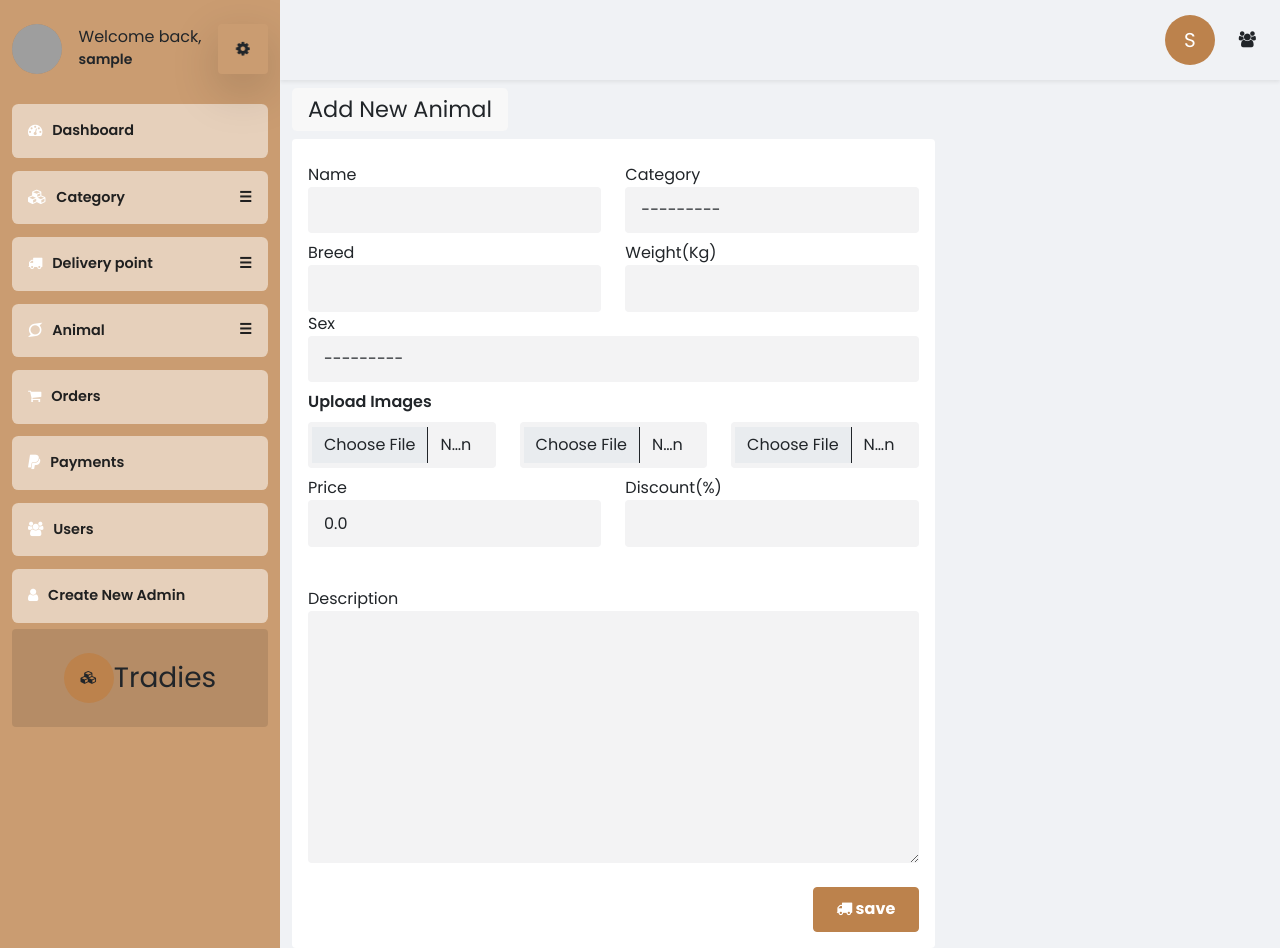
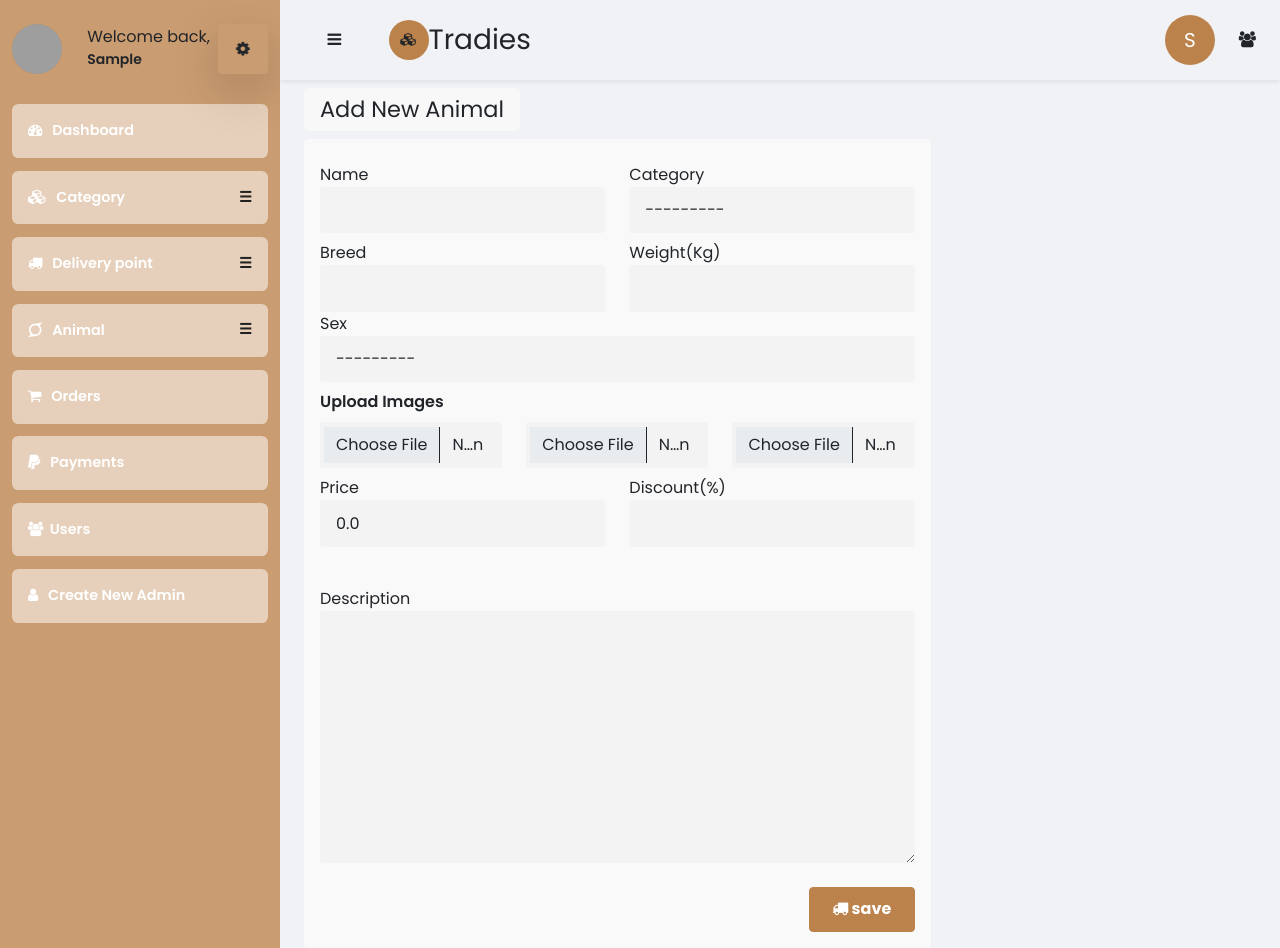
Before and after one commit to Teedari/animal-ecommerce-backend, a Django app: page /animal/add in a window 1280 px wide. Run offline with Django 4.2, Linux system fonts and the light colour scheme; the visitor is signed in with stand-in values (Sample User, id 1); data that the repository does not hold is empty; parts of the project's set-up code (start-up, migrations or seed data) failed here and were passed over; some libraries are stand-ins or nearby versions; grey boxes are pictures that could not be loaded.

Commit message:
customized dashboard

```diff
--- a/dashboard/templates/dashboard/base.html
+++ b/dashboard/templates/dashboard/base.html
@@ -12,13 +12,21 @@
 
     <!-- MAIN CONTENT -->
     <main id="layout-main" class="layout-main">
-      <section class="layout-header shadow-sm d-flex justify-content-end align-items-center px-4" id="layout-header">
-        <a class="avatar text-white text-decoration-none" href="#">
-          <h5 class="">{{user | short_name}}</h5>
-        </a>
-        <a data-bs-toggle="modal"data-bs-target='#signOutModal'  class="text-dark text-decoration-none ms-4"><i class="fa fa-users"></i> </a>
+      <section class="layout-header shadow-sm d-flex justify-content-between align-items-center px-4" id="layout-header">
+        <div class="d-flex gap-4">
+          <button id="layout-toggler" data-td-target="#layout-sidebar" class="btn btn-default mr-4" onclick="">
+            <i class="fa fa-navicon"></i>
+          </button>
+          {% include "components/logo_component.html" with size='S' %}
+        </div>
+        <div class="d-flex align-items-center">
+          <a class="avatar text-white text-decoration-none" href="#">
+            <h5 class="">{{user | short_name}}</h5>
+          </a>
+          <a data-bs-toggle="modal"data-bs-target='#signOutModal'  class="text-dark text-decoration-none ms-4"><i class="fa fa-users"></i> </a>
+        </div>
       </section>
-      <section class="container">
+      <section class="px-4">
         {% if messages %}
         <svg xmlns="http://www.w3.org/2000/svg" style="display: none;">
           <symbol id="check-circle-fill" fill="currentColor" viewBox="0 0 16 16">
@@ -80,6 +88,17 @@
 {% endblock Content %}
 
 {% block InternalScript %}
+<script>
+  $(document).ready(function(){
+    const sidebar_toggle_handler = function(){
+      const target = $(this).data('td-target')
+      const layout = $('#layout')
+      layout.toggleClass('sidebar-toggle')
+    }
+    $('#layout-toggler').click(sidebar_toggle_handler)
+
+  })
+</script>
 
 {% block DashboardScript %}
 
--- a/dashboard/templates/dashboard/inc/sidebar.html
+++ b/dashboard/templates/dashboard/inc/sidebar.html
@@ -7,21 +7,23 @@
           alt=""
         />
       </div>
-      <div class="">
-        <h6>Welcome back,</h6>
-        <small><strong>{{user}}</strong></small>
-      </div>
-      <button
+      <div class="profile d-flex align-items-center gap-2">
+        <div class="">
+          <h6>Welcome back,</h6>
+          <small class="text-capitalize"><strong>{{user}}</strong></small>
+        </div>
+        <button
         class="btn btn-default shadow-lg avatar d-flex align-items-center justify-content-center"
-      >
+        >
         <i class="fa fa-gear animate-spin"></i>
       </button>
+      </div>
     </div>
   </div>
   <div class="container">
     <section class="menu">
       <a href="{% url 'dashboard:homepage' %}" class="menu-item menu-title">
-        <i class="fa fa-dashboard"></i> Dashboard
+        <i class="fa fa-dashboard"></i><span class="menu-text"> Dashboard</span>
       </a>
       <div class="menu-sub">
         <button
@@ -30,7 +32,7 @@
           data-bs-toggle="collapse"
           data-bs-target="#menu-category"
         >
-          <i class="fa fa-cubes"></i> Category
+          <i class="fa fa-cubes"></i> <span class="menu-text">Category</span>
         </button>
         <div id="menu-category" class="collapse menu-sub-items">
           <a href="{% url 'dashboard:category_add' %}" class="menu-item"
@@ -48,7 +50,7 @@
           data-bs-toggle="collapse"
           data-bs-target="#menu-delivery_point"
         >
-          <i class="fa fa-truck"></i> Delivery point
+          <i class="fa fa-truck"></i> <span class="menu-text">Delivery point</span>
         </button>
         <div id="menu-delivery_point" class="collapse menu-sub-items">
           <a href="{% url 'dashboard:delivery_point_add' %}" class="menu-item"
@@ -66,7 +68,7 @@
           data-bs-toggle="collapse"
           data-bs-target="#menu-animal"
         >
-          <i class="fa fa-superpowers"></i> Animal
+          <i class="fa fa-superpowers"></i><span class="menu-text"> Animal</span>
         </button>
         <div id="menu-animal" class="collapse menu-sub-items">
           <a href="{% url 'dashboard:animal_add' %}" class="menu-item"
@@ -76,22 +78,19 @@
         </div>
       </div>
       <a href="{% url 'dashboard:order_list' %}" class="menu-item menu-title"
-        ><i class="fa fa-shopping-cart"></i> Orders</a
+        ><i class="fa fa-shopping-cart"></i><span class="menu-text"> Orders</span></a
       >
       <a href="{% url 'dashboard:payment_list' %}" class="menu-item menu-title"
-        ><i class="fa fa-paypal"></i> Payments</a
+        ><i class="fa fa-paypal"></i><span class="menu-text"> Payments</span></a
       >
       <a href="{% url 'dashboard:user_list' %}" class="menu-item menu-title"
-        ><i class="fa fa-users"></i> Users</a
+        ><i class="fa fa-users"></i><span class="menu-text">Users</span></a
       >
       <a
         href="{% url 'dashboard:user_create_admin' %}"
         class="menu-item menu-title"
-        ><i class="fa fa-user"></i> Create New Admin</a
+        ><i class="fa fa-user"></i><span class="menu-text"> Create New Admin</span></a
       >
     </section>
-    <div class="py-4 rounded" style="background: rgba(0, 0, 0, 0.1)">
-      {% include "components/logo_component.html" %}
-    </div>
   </div>
 </aside>
--- a/static/sass/main.scss
+++ b/static/sass/main.scss
@@ -1,56 +1,81 @@
 // Fonts
-@import url('https://fonts.googleapis.com/css2?family=Niconne&family=Poppins:wght@400;600;700&display=swap');
+@import url("https://fonts.googleapis.com/css2?family=Niconne&family=Poppins:wght@400;600;700&display=swap");
 
 $primary: #bc824c;
-$primary-100: lighten($color: $primary, $amount: 10);
-$primary-200: lighten($color: $primary, $amount: 20);
-$primary-300: lighten($color: $primary, $amount: 30);
-$primary-400: lighten($color: $primary, $amount: 40);
-$primary-500: lighten($color: $primary, $amount: 50);
+$primary-100: lighten(
+  $color: $primary,
+  $amount: 10,
+);
+$primary-200: lighten(
+  $color: $primary,
+  $amount: 20,
+);
+$primary-300: lighten(
+  $color: $primary,
+  $amount: 30,
+);
+$primary-400: lighten(
+  $color: $primary,
+  $amount: 40,
+);
+$primary-500: lighten(
+  $color: $primary,
+  $amount: 50,
+);
 $secondary: #f6ae54;
 $accent: #f6e3c5;
 
 $bg-main-color: #f0f2f5;
+$bg-main-color-200: lighten(
+  $color: $bg-main-color,
+  $amount: 80,
+);
 
-html, body{
-  font-family: 'Poppins', 'sans-serif' !important;
+html,
+body {
+  font-family: "Poppins", "sans-serif" !important;
 }
-strong{
+strong {
   font-weight: 600 !important;
 }
 
-h1, h2, h3, h4, h5, h6{
+h1,
+h2,
+h3,
+h4,
+h5,
+h6 {
   margin-bottom: 0 !important;
 }
-a{
+a {
   color: inherit !important;
 }
 
-.heading{
+.heading {
   background: #f8f8f8;
   display: inline-block;
   padding: 1rem;
   font-size: 1.4rem !important;
 }
 
-.heading-404{
+.heading-404 {
   font-size: 7rem;
   text-shadow: 2px 4px $primary-300;
   animation: disco 300ms linear infinite;
   @keyframes disco {
-    40%{
+    40% {
       text-shadow: 2px 4px $primary;
     }
-    60%{
+    60% {
       text-shadow: 2px 4px $primary-100;
     }
-    100%{
+    100% {
       text-shadow: 2px 4px $primary-500;
     }
   }
 }
 
-.avatar{
+.avatar {
   width: 50px;
   height: 50px;
   background: $primary;
@@ -61,7 +86,12 @@ a{
   overflow: hidden;
   position: relative;
 
-  img{
+  &.sm {
+    width: 40px;
+    height: 40px;
+  }
+
+  img {
     width: 100%;
     height: 100%;
     position: absolute;
@@ -70,21 +100,20 @@ a{
     object-fit: cover;
   }
 
-  &.success{
+  &.success {
     background: rgb(48, 219, 48);
   }
 }
 
-.animate{
-  &-spin{
+.animate {
+  &-spin {
     transform: rotateZ(-180deg);
-    animation: spin 200ms linear 1s infinite ;
+    animation: spin 200ms linear 1s infinite;
   }
 
   @keyframes spin {
     to {
       transform: rotateZ(180deg);
-
     }
   }
 }
@@ -93,18 +122,18 @@ a{
 //   cursor: pointer !important;
 // }
 
-.text{
-  &-primary{
+.text {
+  &-primary {
     color: $primary !important;
   }
 }
 
-.image-container{
+.image-container {
   width: 100%;
   height: 100%;
   overflow: hidden;
   position: relative;
-  img{
+  img {
     display: block;
     position: absolute;
     width: 100%;
@@ -113,40 +142,40 @@ a{
   }
 }
 
-.custom-carousel{
-  &-tab-container{
+.custom-carousel {
+  &-tab-container {
     width: 100%;
     display: flex;
     justify-content: space-between;
     position: relative;
-    &::before{
-      content: '';
+    &::before {
+      content: "";
       position: absolute;
       top: 50%;
       left: 0;
       transform: translateY(-50%);
       width: 100%;
-      height:2px;
+      height: 2px;
       background: #ccc;
       // z-index: -1;
     }
   }
-  &-tab{
+  &-tab {
     background: white;
     color: #ccc;
     display: flex;
     flex-direction: column;
     align-items: center;
     z-index: 1;
-    &.active &-icon{
+    &.active &-icon {
       background: $primary;
       color: white;
     }
-    &.active &-label{
+    &.active &-label {
       color: $primary;
     }
 
-    &-icon{
+    &-icon {
       width: 80px;
       height: 80px;
       display: flex;
@@ -155,38 +184,63 @@ a{
       border-radius: 50%;
       font-size: 1.3rem;
     }
-    &:hover{
+    &:hover {
       cursor: pointer;
     }
-    &:hover &-icon{
+    &:hover &-icon {
       background: $primary;
       color: white;
     }
-    &:hover &-label{
+    &:hover &-label {
       color: $primary;
     }
   }
 }
+/*** OVERWRITEN CSS **/
+.card {
+  background: #f9f9f9 !important;
+}
 
 // Customize Data Tables
-.dataTables_wrapper{
+.dataTables_wrapper {
   padding: 1rem;
-  box-shadow: 0 2px 4px 8px rbga(0,0,0,0.9) !important;
+  box-shadow: 0 2px 4px 8px rbga(0, 0, 0, 0.9) !important;
   .dataTables_length,
-  .dataTables_filter{
+  .dataTables_filter {
     margin-bottom: 1rem;
   }
 
-  .dataTables_paginate{
-
-    .paginate_button{
+  .dataTables_paginate {
+    .paginate_button {
       border-radius: 50% !important;
       border: none !important;
-      &.current{
+      &.current {
         background: $primary !important;
         color: white !important;
       }
     }
+  }
+}
+
+@mixin MobileViewToggle {
+  .layout-sidebar{
+    transition: width 500ms ease-in-out;
+    width: unset !important;
+  }
+  .menu-text {
+    display: none;
+    width: 0;
+  }
+  .menu-item {
+    width: 50px !important;
+    height: 50px !important;
+    display: block !important;
+  }
+  .menu-title::after {
+    display: none;
+  }
+  .profile {
+    display: none !important;
   }
 }
 
@@ -199,16 +253,22 @@ a{
   &-header {
     min-height: 80px;
     width: 100%;
-
   }
 
   // SIDEBAR
   &-sidebar {
     overflow-y: auto;
     background: $primary-100 !important;
-    min-width: 280px;
+    // min-width: 280px;
     max-width: 280px;
+    width: 100%;
     height: 100vh;
+    transition: width 500ms ease-in-out
+  }
+  /** Toggle for mobile view **/
+  &.sidebar-toggle {
+    width: unset !important;
+    @include MobileViewToggle();
   }
 
   // MAIN
@@ -242,7 +302,7 @@ a{
     border: none;
     outline: none;
     text-align: start;
-    font-size: .9rem !important;
+    font-size: 0.9rem !important;
     * {
       color: #fff !important;
     }
@@ -278,26 +338,26 @@ a{
   }
 }
 
-.custom-form{
+.custom-form {
   input.form-control,
-  select.form-control{
-    padding: .7rem 1rem !important;
+  select.form-control {
+    padding: 0.7rem 1rem !important;
   }
-  .form-control{
+  .form-control {
     background-color: #f3f3f4 !important;
     border: 0;
   }
 }
 
-.alert{
+.alert {
   text-align: center;
-  padding: .5rem 1rem !important;
+  padding: 0.5rem 1rem !important;
 }
 
-.btn{
-  padding: .6rem 1.4rem !important;
+.btn {
+  padding: 0.6rem 1.4rem !important;
   font-weight: bold !important;
-  &-primary{
+  &-primary {
     background: $primary !important;
     border-color: $primary !important;
     outline-color: $primary !important;
@@ -305,48 +365,56 @@ a{
   }
 }
 
-.table{
-
-  thead{
+.table {
+  thead {
     background: $primary-300;
     border-radius: 1rem !important;
-    tr th{
-      padding-block: 1rem!important;
+    tr th {
+      padding-block: 1rem !important;
       border-bottom: 5px $bg-main-color solid !important;
     }
   }
-  tr{
+  tr {
     padding-inline: 1rem !important;
   }
-  tbody{
-    tr{
+  tbody {
+    tr {
       transition: transform 250ms ease-in;
     }
   }
 }
 
-.account{
+.account {
   background-color: $primary-100;
-  &-layout{
+  &-layout {
     display: flex;
     align-items: center;
     position: relative;
     height: 100vh !important;
-    & > div{
+    & > div {
       display: flex;
       align-items: center;
       min-height: 500px;
     }
   }
-  &-form{
-    input.form-control{
+  &-form {
+    input.form-control {
       background: $primary-300 !important;
       border-color: $primary !important;
       color: $primary !important;
-      padding: .7rem 1rem !important;
-      &::placeholder{
+      padding: 0.7rem 1rem !important;
+      &::placeholder {
         color: #fff !important;
       }
     }
   }
 }
+
+
+
+@media (max-width: 600px){
+  .layout-sidebar{
+    width: unset !important;
+    @include MobileViewToggle();
+  }
+}
--- a/templates/components/logo_component.html
+++ b/templates/components/logo_component.html
@@ -1,5 +1,9 @@
 <div class="logo text-center d-flex justify-content-center align-items-center">
-  <div class="avatar">
+  {% if size %}
+      <div class="avatar sm">
+    {% else %}
+      <div class="avatar">
+  {% endif %}
     <i class="fa fa-cubes text-dark" style="font-size: .8em;"></i>
   </div>
   <h3 class="text-dark">Tradies</h3></div>
```
Also changed, not shown: dashboard/templates/dashboard/index.html (+31 -9 lines), static/css/main.css.
